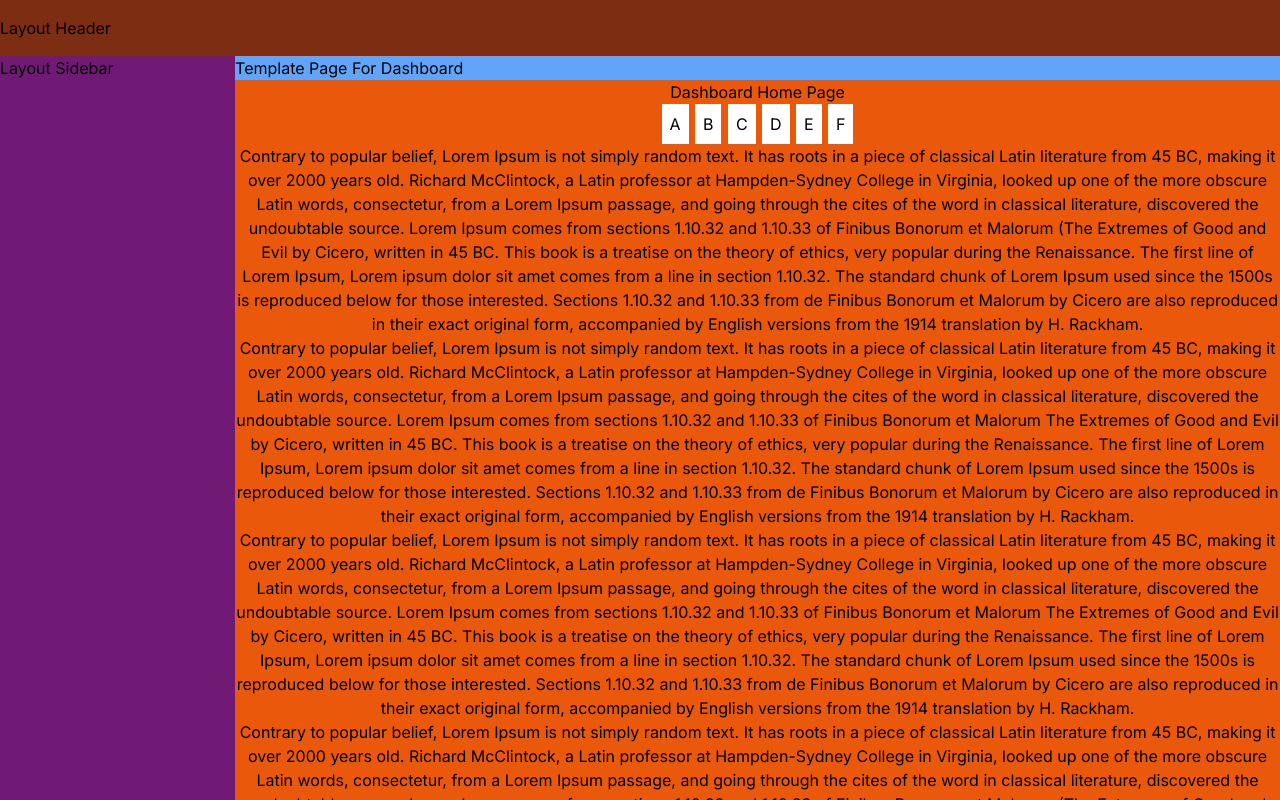
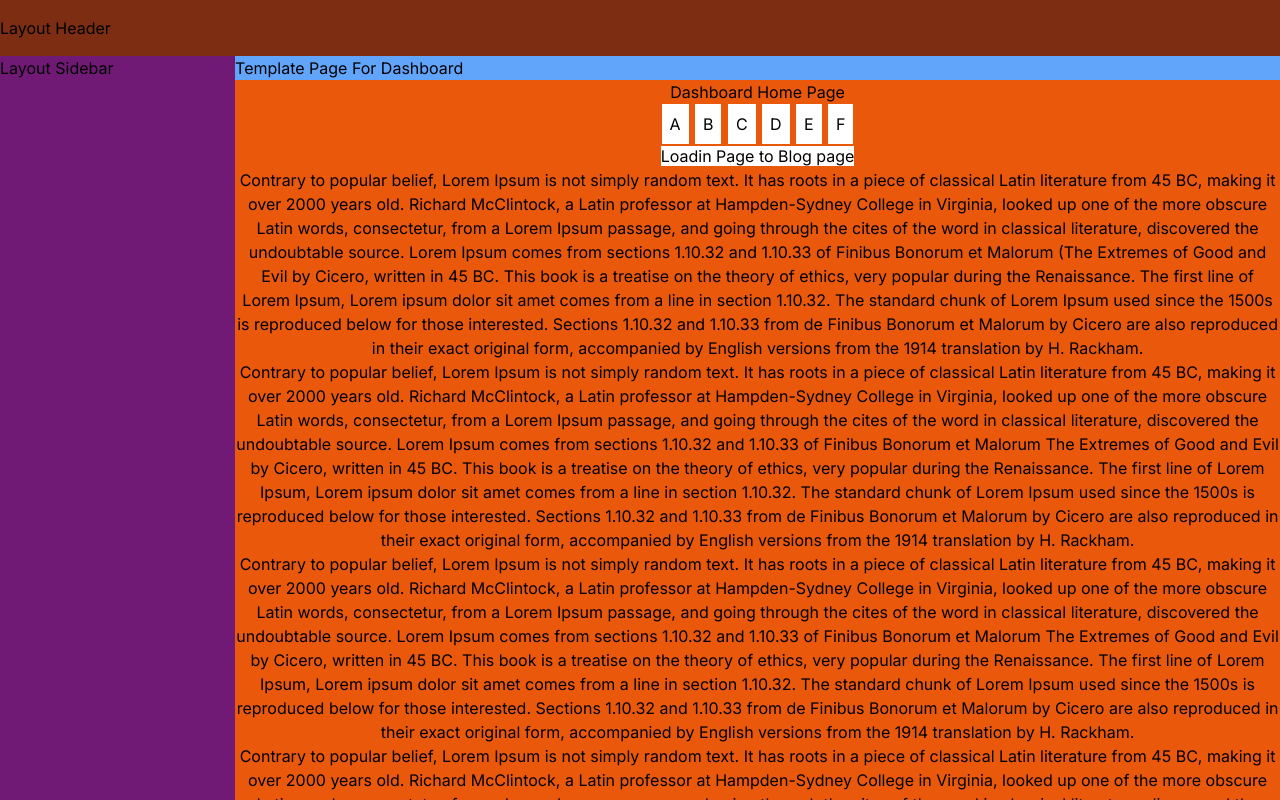
Before and after one commit to salman-aip/learn-nextjs-official-docs, a Next.js app: page /dashboard in a window 1280 px wide. Built offline with nearby package versions, Linux system fonts and the light colour scheme.

Commit message:
modify loading UI

```diff
--- a/src/app/blog/loading.js
+++ b/src/app/blog/loading.js
@@ -1,7 +1,7 @@
-import { Suspense } from "react";
-
-import SuspenseFallbackComponent from "./suspense";
-
 export default function LoadingPage() {
-  return <Suspense fallback={<SuspenseFallbackComponent />} />;
+  return (
+    <div className="bg-red-700 text-black min-h-screen">
+      <h1>Loading ..........</h1>
+    </div>
+  );
 }
--- a/src/app/blog/suspense.js
+++ /dev/null
@@ -1,7 +0,0 @@
-export default function SuspenseFallbackComponent() {
-  return (
-    <div className="bg-red-700 text-black min-h-screen">
-      <h1>Loading ..........</h1>
-    </div>
-  );
-}
--- a/src/app/dashboard/page.js
+++ b/src/app/dashboard/page.js
@@ -2,6 +2,7 @@ import Link from "next/link";
 
 import NavigationLink from "./navigation";
 import NavigationUseRouter from "./navigation-2";
+import LoadingPage from "../blog/loading";
 
 export default function DashboardHome() {
   return (
@@ -9,6 +10,10 @@ export default function DashboardHome() {
       <h1>Dashboard Home Page</h1>
 
       <NavigationLink />
+      {/* loading page for blog page */}
+      <Link href="/blog/3445" className="bg-white">
+        Loadin Page to Blog page
+      </Link>
 
       <div id="A">
         Contrary to popular belief, Lorem Ipsum is not simply random text. It has roots in a piece
```
